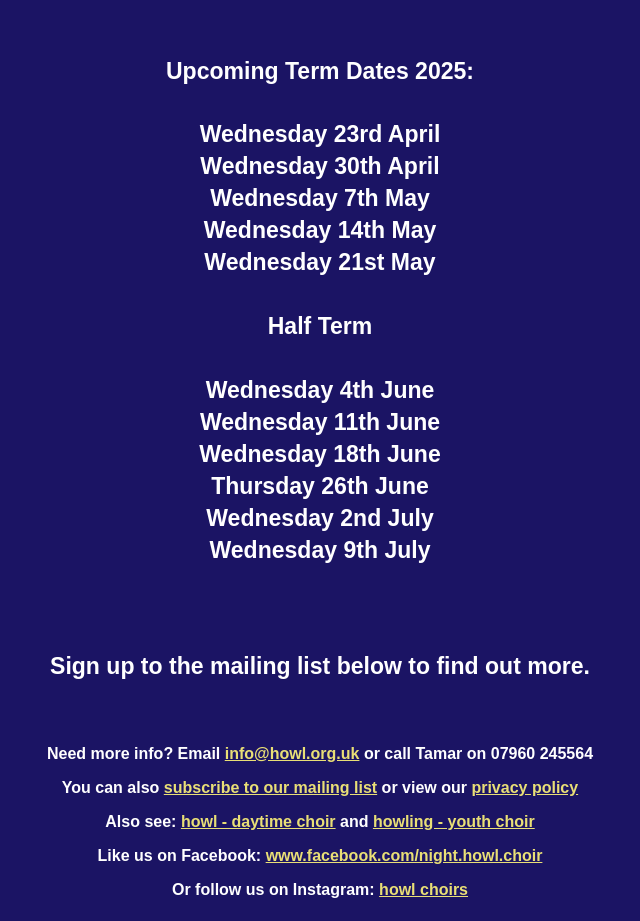
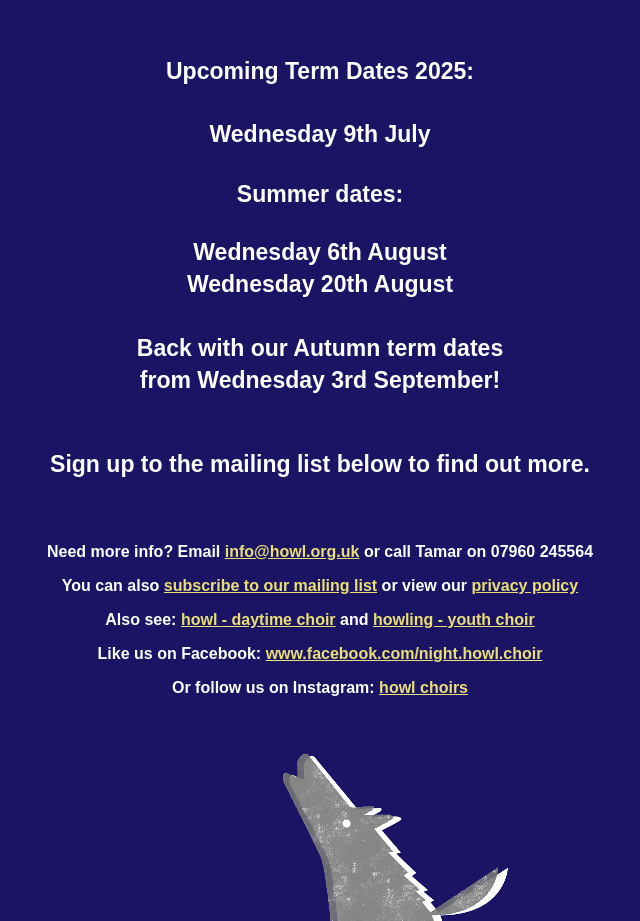
Before and after one commit to howl-choirs/howl-website, a plain HTML site: page night_howl.html in a window 1280 px wide. Shown: the part 1143-2064 px from the top of the page, without its empty margins (320-960 px from the left). Drawn offline with Linux system fonts and the light colour scheme.

Commit message:
New dates

```diff
--- a/night_howl.html
+++ b/night_howl.html
@@ -1,5 +1,6 @@
 <!DOCTYPE html>
 <html><head>
+
 
 
 
@@ -102,21 +103,16 @@ Drop in: £6 &nbsp; &nbsp; Sign up: £5</small></big></big><small><small><small>
 <br><big><big><br>
 Upcoming Term Dates 2025:</big></big><br>
 
-<big><big style="font-weight: bold;"><big><small><br></small></big></big></big><big><big style="font-weight: bold;"><big><small>Wednesday</small></big></big></big><big><big style="font-weight: bold;"><big><small> 23rd April</small></big></big></big><big><big style="font-weight: bold;"><big><small><br>
-</small></big></big></big><big><big style="font-weight: bold;"><big><small>Wednesday</small></big></big></big><big><big style="font-weight: bold;"><big><small> 30th April<br>
-</small></big></big></big><big><big style="font-weight: bold;"><big><small>Wednesday</small></big></big></big><big><big style="font-weight: bold;"><big><small> 7th May<br>
-</small></big></big></big><big><big style="font-weight: bold;"><big><small>Wednesday</small></big></big></big><big><big style="font-weight: bold;"><big><small> 14th May<br>
-</small></big></big></big><big><big style="font-weight: bold;"><big><small>Wednesday</small></big></big></big><big><big style="font-weight: bold;"><big><small> 21st May<br>
+<big><big style="font-weight: bold;"><big><small><br>
+</small></big></big></big><big><big style="font-weight: bold;"><big><small>Wednesday</small></big></big></big><big><big style="font-weight: bold;"><big><small> 9th July</small></big></big></big><br>&nbsp;
+<big><big style="font-weight: bold;"><big><small></small></big></big></big><big><big><br>
+Summer dates: <br>
 <br>
-Half Term<br>
+</big></big><big><big style="font-weight: bold;"><big><small>Wednesday</small></big></big></big><big><big style="font-weight: bold;"><big><small> 6th August<br>
+</small></big></big></big><big><big style="font-weight: bold;"><big><small>Wednesday</small></big></big></big><big><big style="font-weight: bold;"><big><small> 20th August<br>
 <br>
-</small></big></big></big><big><big style="font-weight: bold;"><big><small>Wednesday</small></big></big></big><big><big style="font-weight: bold;"><big><small> 4th June<br>
-</small></big></big></big><big><big style="font-weight: bold;"><big><small>Wednesday</small></big></big></big><big><big style="font-weight: bold;"><big><small> 11th June<br>
-</small></big></big></big><big><big style="font-weight: bold;"><big><small>Wednesday</small></big></big></big><big><big style="font-weight: bold;"><big><small> 18th June<br>
-Thursday</small></big></big></big><big><big style="font-weight: bold;"><big><small> 26th June<br>
-</small></big></big></big><big><big style="font-weight: bold;"><big><small>Wednesday</small></big></big></big><big><big style="font-weight: bold;"><big><small> 2nd July<br>
-</small></big></big></big><big><big style="font-weight: bold;"><big><small>Wednesday</small></big></big></big><big><big style="font-weight: bold;"><big><small> 9th July</small></big></big></big><br>
-<big><big style="font-weight: bold;"><big><small>&nbsp;</small></big></big></big><br>
+Back with our Autumn term dates <br>
+from </small></big></big></big><big><big style="font-weight: bold;"><big><small>Wednesday</small></big></big></big><big><big style="font-weight: bold;"><big><small> 3rd September!</small></big></big></big><br>
 <br>
 <br>
 <p><big><big><big><small>Sign up to the mailing list below to find out more.</small></big></big></big></p>
```
Also changed, not shown: howl.html (+13 -15 lines), howling.html (+4 -11 lines).
